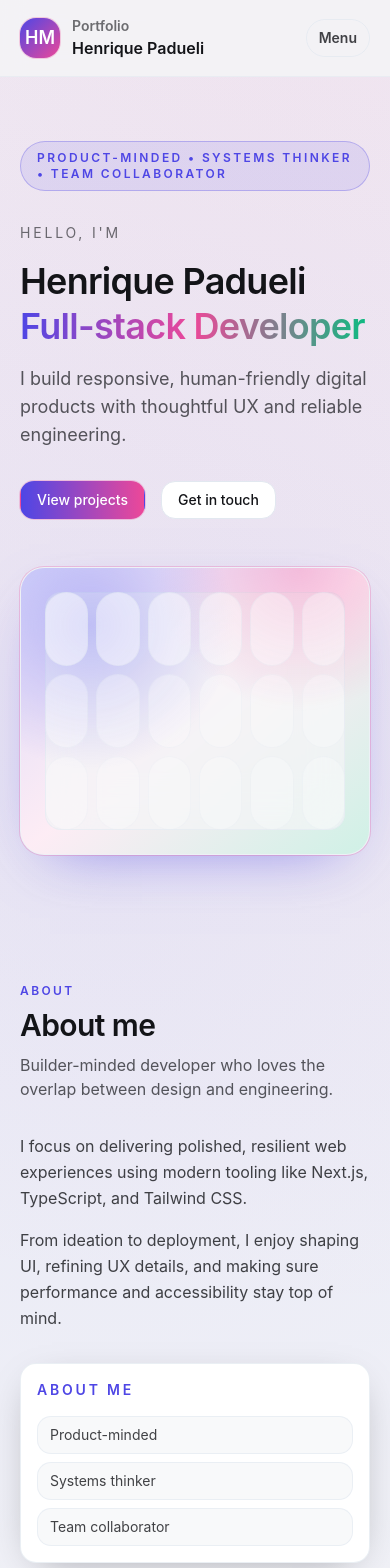
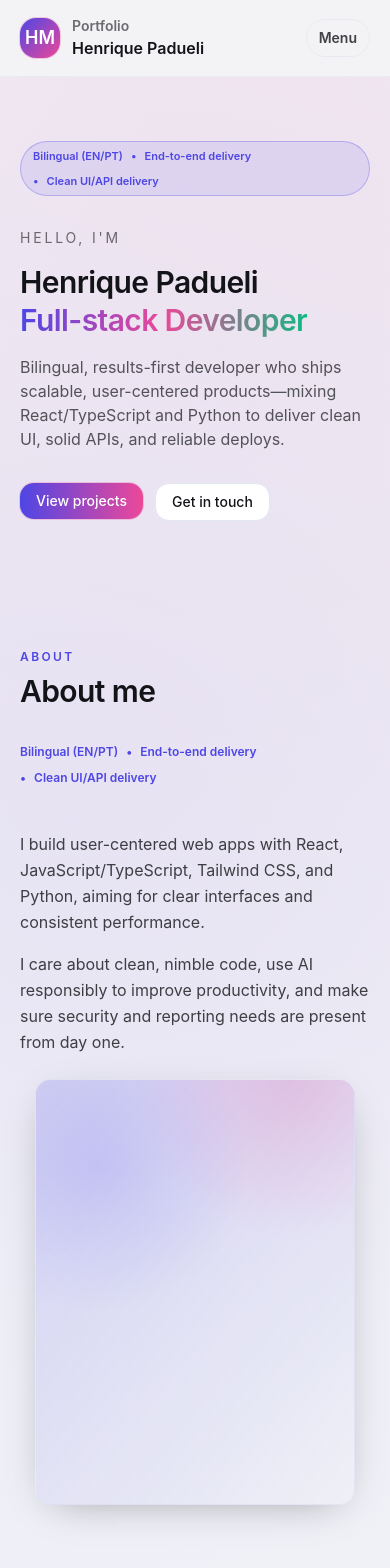
Before and after one commit to henriquepaduelim/Portfolio, a Next.js app: page / in a window 390 px wide. Shown: the top 1568 px of the page. Built offline with nearby package versions, Linux system fonts and the light colour scheme.

Commit message:
mobile features

```diff
--- a/components/providers/language-provider.tsx
+++ b/components/providers/language-provider.tsx
@@ -14,16 +14,16 @@ const STORAGE_KEY = "hp_locale";
 
 const LanguageContext = createContext<LanguageContextValue | null>(null);
 
-function getInitialLocale(): Locale {
-  if (typeof window === "undefined") return fallbackLocale;
-  const stored = localStorage.getItem(STORAGE_KEY) as Locale | null;
-  if (stored === "en" || stored === "pt") return stored;
-  const prefersPortuguese = navigator.language?.toLowerCase().startsWith("pt");
-  return prefersPortuguese ? "pt" : fallbackLocale;
-}
+export function LanguageProvider({ children }: { children: React.ReactNode }) {
+  // Start with fallback to avoid SSR/CSR mismatch; we hydrate to the real locale after mount.
+  const [locale, setLocale] = useState<Locale>(fallbackLocale);
 
-export function LanguageProvider({ children }: { children: React.ReactNode }) {
-  const [locale, setLocale] = useState<Locale>(getInitialLocale);
+  useEffect(() => {
+    const stored = typeof window !== "undefined" ? (localStorage.getItem(STORAGE_KEY) as Locale | null) : null;
+    const prefersPortuguese = typeof navigator !== "undefined" && navigator.language?.toLowerCase().startsWith("pt");
+    const nextLocale: Locale = stored === "en" || stored === "pt" ? stored : prefersPortuguese ? "pt" : fallbackLocale;
+    setLocale((prev) => (prev !== nextLocale ? nextLocale : prev));
+  }, []);
 
   useEffect(() => {
     if (typeof document !== "undefined") {
--- a/components/sections/AboutSection.tsx
+++ b/components/sections/AboutSection.tsx
@@ -7,25 +7,25 @@ export default function AboutSection() {
   const t = useTranslation();
 
   return (
-    <Section title={t.about.title} eyebrow={t.nav.about} description={t.about.subtitle}>
-      <div className="grid gap-8 md:grid-cols-[1.5fr_1fr] md:items-start">
+    <Section title={t.about.title} eyebrow={t.nav.about} className="text-left">
+      <div className="mb-3 flex flex-wrap items-center gap-2 text-[12px] font-semibold text-primary md:flex-nowrap md:gap-3 md:text-[13px]">
+        {t.about.highlights.map((item, idx) => (
+          <span key={item} className="flex items-center whitespace-nowrap gap-2">
+            {idx > 0 && <span aria-hidden="true">•</span>}
+            {item}
+          </span>
+        ))}
+      </div>
+      <div className="grid gap-6 md:grid-cols-2 md:items-start md:text-left">
         <div className="space-y-4 text-base leading-relaxed text-foreground/80">
           {t.about.paragraphs.map((paragraph, idx) => (
             <p key={idx}>{paragraph}</p>
           ))}
         </div>
-        <div className="flex flex-col gap-4 rounded-2xl border border-border/70 bg-card p-4 shadow-soft">
-          <h3 className="text-sm font-semibold uppercase tracking-[0.2em] text-primary">{t.about.title}</h3>
-          <ul className="grid grid-cols-1 gap-2 text-sm text-foreground/80 sm:grid-cols-2">
-            {t.about.highlights.map((item) => (
-              <li
-                key={item}
-                className="rounded-lg border border-border/60 bg-background/60 px-3 py-2 text-foreground/80 transition hover:border-primary/40 hover:text-primary"
-              >
-                {item}
-              </li>
-            ))}
-          </ul>
+        <div className="flex flex-col items-center gap-4 md:items-start md:mt-[-3rem]">
+          <div className="w-full max-w-xs overflow-hidden rounded-2xl border border-border/50 bg-gradient-to-br from-primary/15 via-accent/12 to-secondary/12 shadow-soft">
+            <div className="aspect-[3/4] w-full bg-[radial-gradient(circle_at_20%_20%,rgba(99,102,241,0.18),transparent_35%),radial-gradient(circle_at_80%_0%,rgba(236,72,153,0.18),transparent_32%)]" />
+          </div>
         </div>
       </div>
     </Section>
--- a/components/sections/HeroSection.tsx
+++ b/components/sections/HeroSection.tsx
@@ -14,9 +14,14 @@ export default function HeroSection() {
           initial={{ opacity: 0, y: 16 }}
           animate={{ opacity: 1, y: 0 }}
           transition={{ duration: 0.6, ease: "easeOut" }}
-          className="inline-flex items-center gap-3 rounded-full border border-primary/30 bg-primary/10 px-4 py-2 text-xs font-semibold uppercase tracking-[0.2em] text-primary"
+          className="inline-flex flex-wrap items-center gap-2 rounded-full border border-primary/30 bg-primary/10 px-3 py-1.5 text-[11px] font-semibold text-primary md:flex-nowrap md:gap-3 md:px-4 md:py-2 md:text-xs"
         >
-          {t.about.highlights.join(" • ")}
+          {t.about.highlights.map((item, idx) => (
+            <span key={item} className="flex items-center whitespace-nowrap gap-2">
+              {idx > 0 && <span aria-hidden="true">•</span>}
+              {item}
+            </span>
+          ))}
         </motion.div>
 
         <motion.div
@@ -26,21 +31,21 @@ export default function HeroSection() {
           className="space-y-4"
         >
           <p className="text-sm uppercase tracking-[0.2em] text-foreground/60">{t.hero.greeting}</p>
-          <h1 className="text-4xl font-semibold leading-tight md:text-5xl">
+          <h1 className="text-3xl font-semibold leading-tight md:text-5xl">
             {t.hero.name}
             <br />
             <span className="bg-gradient-to-r from-primary via-accent to-secondary bg-clip-text text-transparent">
               {t.hero.title}
             </span>
           </h1>
-          <p className="max-w-2xl text-lg text-foreground/70">{t.hero.subtitle}</p>
+          <p className="max-w-2xl text-base text-foreground/70 md:text-lg">{t.hero.subtitle}</p>
         </motion.div>
 
         <motion.div
           initial={{ opacity: 0, y: 12 }}
           animate={{ opacity: 1, y: 0 }}
           transition={{ delay: 0.1, duration: 0.6 }}
-          className="flex flex-wrap gap-4"
+          className="flex flex-wrap gap-3"
         >
           <Button href="/projects">{t.hero.primaryCta}</Button>
           <Button href="/contact" variant="secondary">
@@ -50,7 +55,7 @@ export default function HeroSection() {
       </div>
 
       <motion.div
-        className="relative flex-1"
+        className="relative flex-1 max-md:hidden"
         initial={{ opacity: 0, y: 24 }}
         animate={{ opacity: 1, y: 0 }}
         transition={{ delay: 0.15, duration: 0.65 }}
--- a/components/ui/Button.tsx
+++ b/components/ui/Button.tsx
@@ -18,7 +18,7 @@ type ButtonProps = {
 
 const variants: Record<Variant, string> = {
   primary:
-    "bg-gradient-to-r from-primary to-accent text-white shadow-glow hover:shadow-glow/70 dark:shadow-glow/70 border border-transparent",
+    "bg-gradient-to-r from-primary to-accent text-white shadow-glow hover:shadow-glow/70 dark:shadow-glow/70 border-0",
   secondary:
     "border border-border bg-card text-foreground hover:border-primary/60 hover:text-primary transition-colors",
   ghost: "text-foreground/80 hover:text-foreground bg-transparent border border-transparent"
--- a/locales/en/common.ts
+++ b/locales/en/common.ts
@@ -12,18 +12,19 @@ export const en = {
     greeting: "Hello, I'm",
     name: "Henrique Padueli",
     title: "Full-stack Developer",
-    subtitle: "I build responsive, human-friendly digital products with thoughtful UX and reliable engineering.",
+    subtitle:
+      "Bilingual, results-first developer who ships scalable, user-centered products—mixing React/TypeScript and Python to deliver clean UI, solid APIs, and reliable deploys.",
     primaryCta: "View projects",
     secondaryCta: "Get in touch"
   },
   about: {
     title: "About me",
-    subtitle: "Builder-minded developer who loves the overlap between design and engineering.",
+    subtitle: "Builder-minded developer bridging design and engineering to deliver complete products.",
     paragraphs: [
-      "I focus on delivering polished, resilient web experiences using modern tooling like Next.js, TypeScript, and Tailwind CSS.",
-      "From ideation to deployment, I enjoy shaping UI, refining UX details, and making sure performance and accessibility stay top of mind."
+      "I build user-centered web apps with React, JavaScript/TypeScript, Tailwind CSS, and Python, aiming for clear interfaces and consistent performance.",
+      "I care about clean, nimble code, use AI responsibly to improve productivity, and make sure security and reporting needs are present from day one."
     ],
-    highlights: ["Product-minded", "Systems thinker", "Team collaborator"]
+    highlights: ["Bilingual (EN/PT)", "End-to-end delivery", "Clean UI/API delivery"]
   },
   projects: {
     title: "Featured projects",
--- a/locales/pt/common.ts
+++ b/locales/pt/common.ts
@@ -11,19 +11,20 @@ export const pt = {
   hero: {
     greeting: "Olá, me chamo",
     name: "Henrique Padueli",
-    title: "Desenvolvedor Full-stack",
-    subtitle: "Construo produtos digitais responsivos e humanos, com UX cuidadosa e engenharia confiável.",
+    title: "Desenvolvedor Full-Stack",
+    subtitle:
+      "Desenvolvedor Full-Stack bilíngue, focado em produtos escaláveis e centrados no usuário — unindo React/TypeScript e Node/Python para UI refinada, APIs sólidas e deploys confiáveis.",
     primaryCta: "Ver projetos",
     secondaryCta: "Falar comigo"
   },
   about: {
     title: "Sobre mim",
-    subtitle: "Desenvolvedor com olhar de maker que adora unir design e engenharia.",
+    subtitle: "Desenvolvedor full-stack que conecta design e engenharia para entregar produtos completos.",
     paragraphs: [
-      "Meu foco é entregar experiências web polidas e resistentes usando ferramentas modernas como Next.js, TypeScript e Tailwind CSS.",
-      "Do conceito ao deploy, gosto de desenhar UI, lapidar detalhes de UX e garantir desempenho e acessibilidade."
+      "Construo aplicações web centradas no usuário com React, JavaScript/TypeScript, Tailwind CSS e Python, sempre buscando interfaces claras e performance consistente.",
+      "Prezo por código limpo e ágil, uso IA de forma responsável para ganhar produtividade e garanto que requisitos de segurança e relatórios estejam presentes desde o início."
     ],
-    highlights: ["Visão de produto", "Pensamento sistêmico", "Colaboração em equipe"]
+    highlights: ["Bilíngue (EN/PT)", "Entrega ponta a ponta", "UI e APIs bem cuidadas"]
   },
   projects: {
     title: "Projetos em destaque",
```
